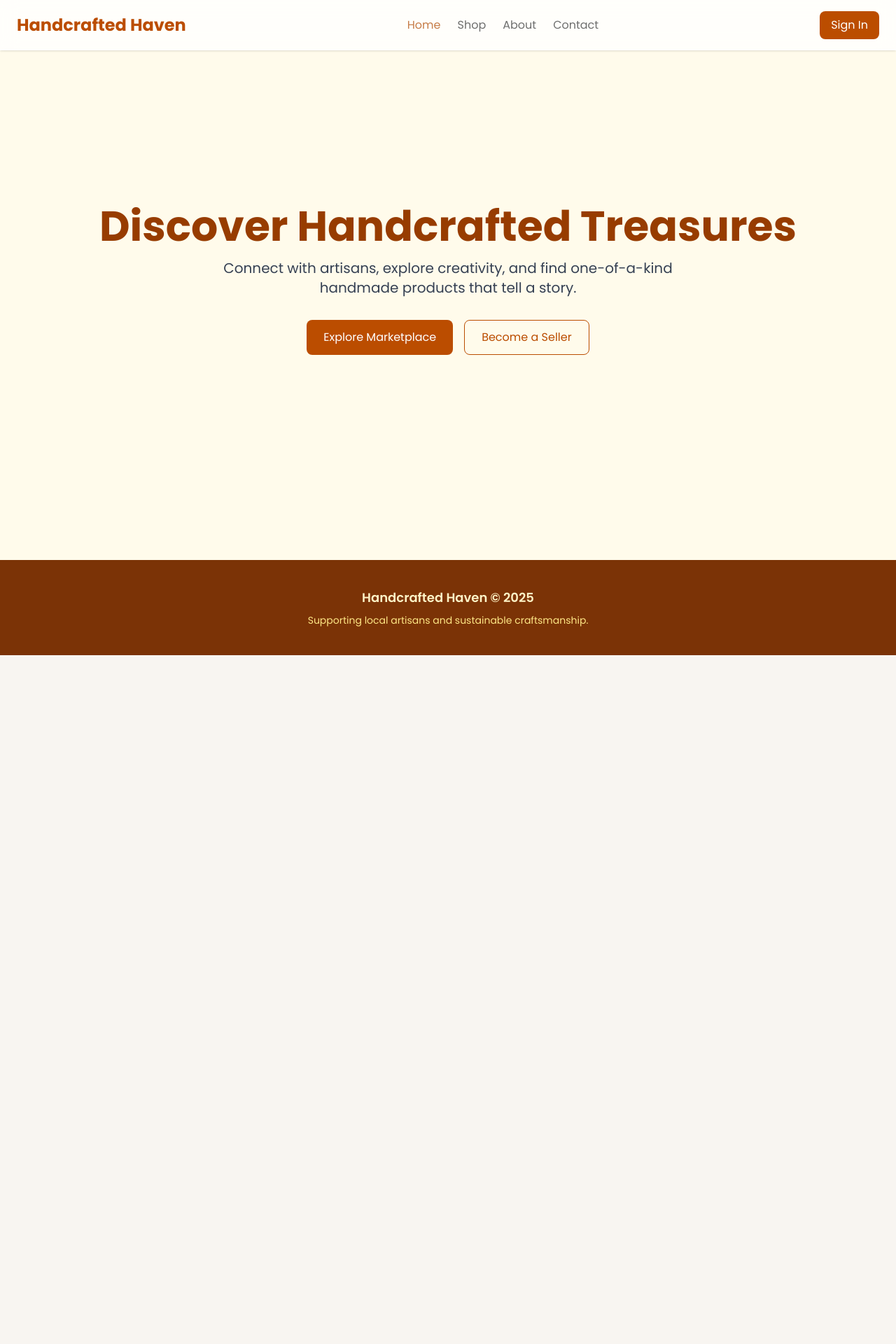
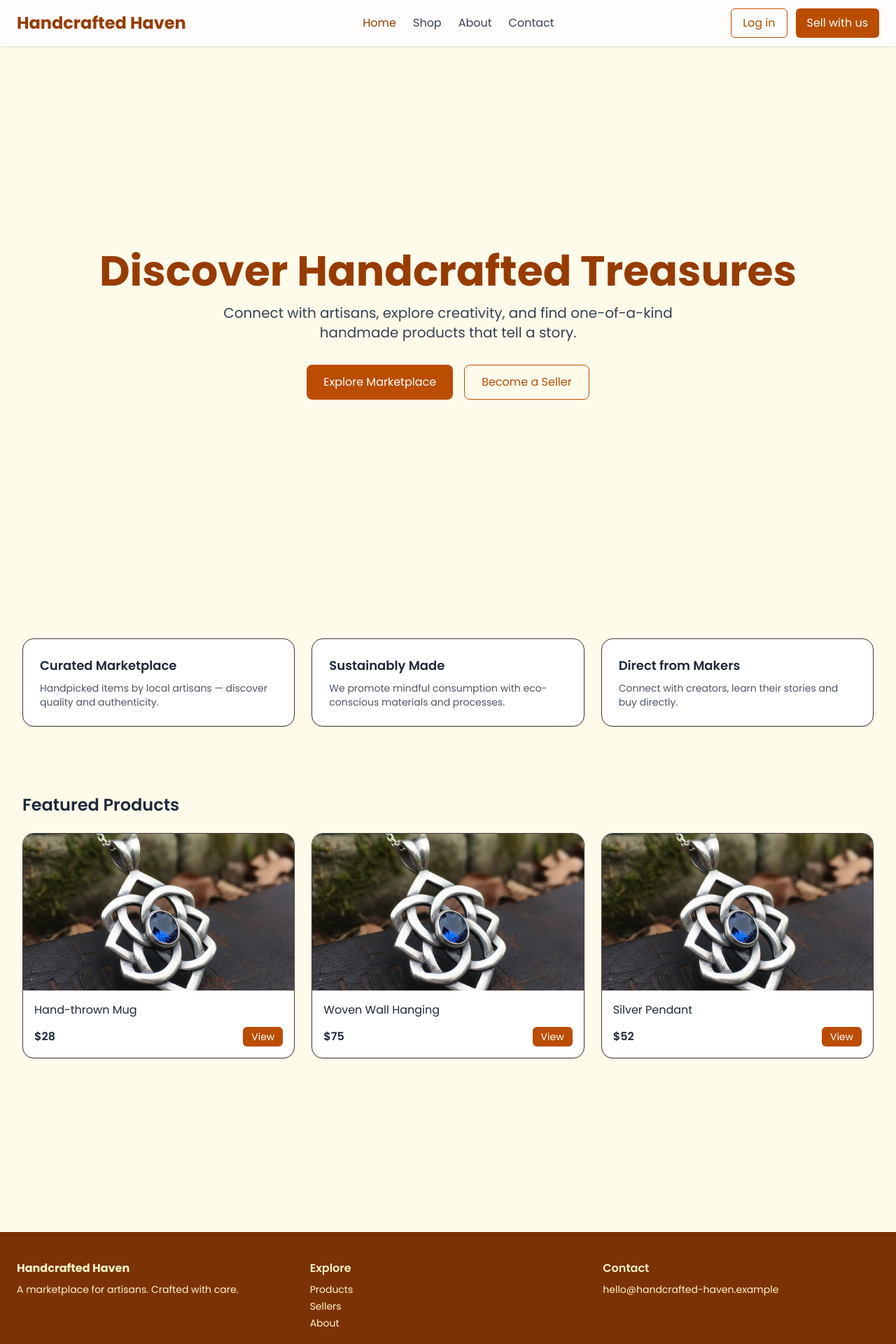
Before and after one commit to tympush/wdd430-team_05-group_project, a Next.js app: page / in a window 1280 px wide. Shown: the top 1920 px of the page at 70% size. Before the commit the page ends 936 px from the top, so only its background shows below. Built offline with nearby package versions, Linux system fonts and the light colour scheme.

Commit message:
features and product card

```diff
--- /dev/null
+++ b/app/components/Features.tsx
@@ -0,0 +1,37 @@
+// app/components/Features.tsx
+"use client";
+import React from "react";
+
+type FeatureProps = {
+  title: string;
+  children: React.ReactNode;
+};
+
+const Feature: React.FC<FeatureProps> = ({ title, children }) => (
+  <div className="p-6 bg-white rounded-2xl shadow-sm border">
+    <h3 className="text-lg font-semibold text-gray-800 mb-2">{title}</h3>
+    <p className="text-sm text-gray-600">{children}</p>
+  </div>
+);
+
+const Features: React.FC = () => {
+  return (
+    <section className="py-12 bg-amber-50">
+      <div className="max-w-7xl mx-auto px-6 lg:px-8">
+        <div className="grid grid-cols-1 md:grid-cols-3 gap-6">
+          <Feature title="Curated Marketplace">
+            Handpicked items by local artisans — discover quality and authenticity.
+          </Feature>
+          <Feature title="Sustainably Made">
+            We promote mindful consumption with eco-conscious materials and processes.
+          </Feature>
+          <Feature title="Direct from Makers">
+            Connect with creators, learn their stories and buy directly.
+          </Feature>
+        </div>
+      </div>
+    </section>
+  );
+};
+
+export default Features;
--- a/app/components/Footer.tsx
+++ b/app/components/Footer.tsx
@@ -1,12 +1,31 @@
-export default function Footer() {
+// app/components/Footer.tsx
+"use client";
+import React from "react";
+
+const Footer: React.FC = () => {
   return (
-    <footer className="bg-amber-900 text-amber-100 py-10">
-      <div className="max-w-7xl mx-auto text-center">
-        <p className="text-lg font-semibold">Handcrafted Haven © {new Date().getFullYear()}</p>
-        <p className="text-sm mt-2 text-amber-200">
-          Supporting local artisans and sustainable craftsmanship.
-        </p>
+    <footer className="bg-amber-900 text-amber-100">
+      <div className="max-w-7xl mx-auto px-6 py-10 grid grid-cols-1 md:grid-cols-3 gap-6">
+        <div>
+          <h5 className="font-bold">Handcrafted Haven</h5>
+          <p className="text-sm mt-2">A marketplace for artisans. Crafted with care.</p>
+        </div>
+        <div>
+          <h6 className="font-semibold">Explore</h6>
+          <ul className="mt-2 text-sm space-y-1">
+            <li>Products</li>
+            <li>Sellers</li>
+            <li>About</li>
+          </ul>
+        </div>
+        <div>
+          <h6 className="font-semibold">Contact</h6>
+          <p className="text-sm mt-2">hello@handcrafted-haven.example</p>
+        </div>
       </div>
+      <div className="border-t border-amber-800 text-center py-4 text-sm">© {new Date().getFullYear()} Handcrafted Haven</div>
     </footer>
   );
-}
+};
+
+export default Footer;
--- a/app/components/Navbar.tsx
+++ b/app/components/Navbar.tsx
@@ -1,9 +1,10 @@
 "use client";
 
+import React from "react";
 import Link from "next/link";
 import { usePathname } from "next/navigation";
 
-export default function Navbar() {
+const Navbar: React.FC = () => {
   const pathname = usePathname();
 
   const links = [
@@ -15,30 +16,37 @@ export default function Navbar() {
 
   return (
     <nav className="w-full bg-white/80 backdrop-blur-md shadow-sm fixed top-0 left-0 z-50">
-      <div className="max-w-7xl mx-auto flex items-center justify-between px-6 py-4">
-        <Link href="/" className="text-2xl font-bold text-amber-700">
+      <div className="max-w-7xl mx-auto flex items-center justify-between px-6 py-3">
+        <Link href="/" className="text-2xl font-bold text-amber-800">
           Handcrafted Haven
         </Link>
 
-        <ul className="hidden md:flex space-x-6 text-(--color-secondary-text) font-medium">
-          {links.map((link) => (
-            <li key={link.href}>
+        <ul className="hidden md:flex gap-6 text-gray-700 font-medium">
+          {links.map((l) => (
+            <li key={l.href}>
               <Link
-                href={link.href}
-                className={`hover:text-amber-700 transition ${
-                  pathname === link.href ? "text-(--color-primary)" : ""
+                href={l.href}
+                className={`transition ${
+                  pathname === l.href ? "text-amber-800" : "hover:text-amber-700"
                 }`}
               >
-                {link.name}
+                {l.name}
               </Link>
             </li>
           ))}
         </ul>
 
-        <button className="px-4 py-2 bg-amber-700 text-white rounded-lg hover:bg-amber-800 transition">
-          Sign In
-        </button>
+        <div className="flex gap-3">
+          <button className="px-4 py-2 rounded-md border border-amber-700 text-amber-700">
+            Log in
+          </button>
+          <button className="px-4 py-2 rounded-md bg-amber-700 text-white">
+            Sell with us
+          </button>
+        </div>
       </div>
     </nav>
   );
-}
+};
+
+export default Navbar;
--- /dev/null
+++ b/app/components/ProductCard.tsx
@@ -0,0 +1,31 @@
+// app/components/ProductCard.tsx
+"use client";
+import React from "react";
+import Image from "next/image";
+
+type Props = {
+  title: string;
+  price: number;
+  image?: string;
+};
+
+const ProductCard: React.FC<Props> = ({ title, price, image = "/product-mug.png" }) => {
+  return (
+    <article className="bg-white rounded-2xl shadow-sm border overflow-hidden mb-50">
+      <div className="relative h-56 w-full">
+        <Image src={image} alt={title} fill className="object-cover" />
+      </div>
+      <div className="p-4">
+        <h4 className="font-medium text-gray-800">{title}</h4>
+        <div className="mt-3 flex items-center justify-between">
+          <span className="font-semibold text-gray-800">${price}</span>
+          <button className="px-3 py-1 rounded-md text-sm bg-amber-700 text-white hover:brightness-95">
+            View
+          </button>
+        </div>
+      </div>
+    </article>
+  );
+};
+
+export default ProductCard;
--- a/app/page.tsx
+++ b/app/page.tsx
@@ -1,13 +1,31 @@
+// app/page.tsx
 import Navbar from "./components/Navbar";
 import Hero from "./components/Hero";
+import Features from "./components/Features";
+import ProductCard from "./components/ProductCard";
 import Footer from "./components/Footer";
 
-export default function Home() {
+export default function Page() {
   return (
-    <main>
+    <>
       <Navbar />
-      <Hero />
-      <Footer />
-    </main>
+      <main className="mt-16"> {/* mt to offset fixed navbar */}
+        <Hero />
+        <Features />
+
+        <section className="py-12 bg-amber-50">
+          <div className="max-w-7xl mx-auto px-6 lg:px-8">
+            <h2 className="text-2xl font-semibold text-gray-800 mb-6">Featured Products</h2>
+            <div className="grid grid-cols-1 sm:grid-cols-2 md:grid-cols-3 gap-6">
+              <ProductCard title="Hand-thrown Mug" price={28} />
+              <ProductCard title="Woven Wall Hanging" price={75} />
+              <ProductCard title="Silver Pendant" price={52} />
+            </div>
+          </div>
+        </section>
+
+        <Footer />
+      </main>
+    </>
   );
 }
```
Also changed, not shown: public/product-mug.png (added).
